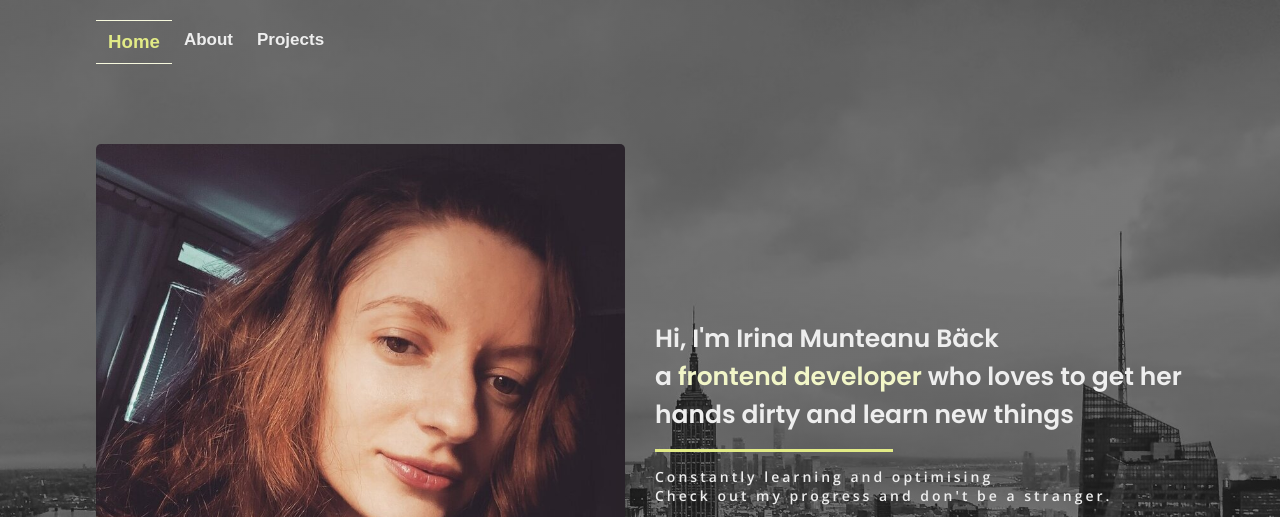
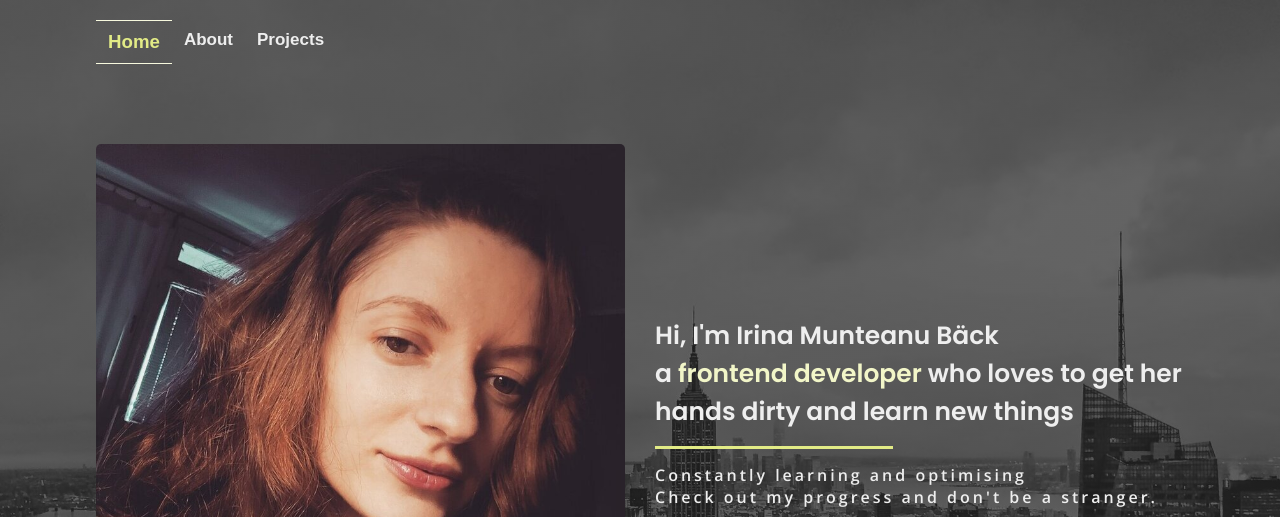
Before and after one commit to whatthefoobar/portfolio-landing-page, a plain HTML site: page index.html in a window 1280 px wide. Shown: the top 517 px of the page. Drawn offline with nearby package versions, Linux system fonts and the light colour scheme.

Commit message:
prettified home view

```diff
--- a/sass/_about.scss
+++ b/sass/_about.scss
@@ -1,5 +1,5 @@
 .about {
-  background-color: $primary-color-transparent;
+  // background-color: $primary-color-transparent;
   position: relative;
   display: flex;
   flex-direction: row;
@@ -29,6 +29,9 @@
       font-weight: 500;
       margin-bottom: 20px;
       color: $accent-color;
+    }
+    & p {
+      font-size: 1.6rem;
     }
   }
 
--- a/sass/_config.scss
+++ b/sass/_config.scss
@@ -1,5 +1,5 @@
 $primary-color: #272727;
-$primary-color-transparent: rgba(39, 39, 39, 0.6);
+$primary-color-transparent: rgba(39, 39, 39, 0.7);
 $secondary-color: #eee;
 $accent-color: #e2eb86;
 $accent-color--1: #b4cc4e;
--- a/sass/_projects.scss
+++ b/sass/_projects.scss
@@ -1,13 +1,16 @@
 .projects {
-  background-color: $primary-color-transparent;
+  // background-color: $primary-color-transparent;
   padding: 50px 0;
   margin-top: 3vh;
 
   &__title {
-    font-size: 26px;
+    font-size: 2.6rem;
     font-weight: 500;
     margin-bottom: 20px;
     color: $accent-color;
+  }
+  &__text p {
+    font-size: 1.6rem;
   }
 
   &__container {
--- a/sass/main.scss
+++ b/sass/main.scss
@@ -13,25 +13,21 @@
   max-width: 85%;
   margin: 0 auto;
 
-  // @include query(lg-tablet) {
-  //   width: 1100px;
-  //   max-width: 65%;
-  // }
-
   &-intro {
     max-width: 1100px;
     margin: 10vh auto;
     display: grid;
     gap: 3rem;
-    grid-template-columns: 1fr 1fr;
+    grid-template-columns: repeat(2, 1fr);
     align-items: center;
+    justify-content: center;
 
     @include query(lg-tablet) {
-      display: block;
+      grid-template-columns: 1fr;
     }
-    // @include query(tablet) {
-    //   flex-direction: column-reverse;
-    // }
+    @include query(tablet) {
+      grid-template-columns: 1fr;
+    }
 
     // @include query(mobile) {
     //   flex-direction: column-reverse;
@@ -64,16 +60,19 @@
         padding: 2rem;
         z-index: 10;
       }
-      @include query(sm-tablet) {
-        position: relative;
-        background-color: rgba(51, 51, 51, 0.4);
+      @include query(tablet) {
+        grid-template-columns: 1fr;
+      }
+      // @include query(sm-tablet) {
+      //   position: relative;
+      //   background-color: rgba(51, 51, 51, 0.4);
 
-        border: 3px solid $accent-color;
-        margin-block-start: -25vh;
-        margin-inline-start: 4vh;
-        padding: 2rem;
-        z-index: 10;
-      }
+      //   border: 3px solid $accent-color;
+      //   margin-block-start: -25vh;
+      //   margin-inline-start: 4vh;
+      //   padding: 2rem;
+      //   z-index: 10;
+      // }
 
       @include query(mobile) {
         border: 3px solid $accent-color;
@@ -87,9 +86,14 @@
         & span {
           color: lighten($accent-color, 15%);
         }
+        @include query(tablet) {
+          font-size: 2rem;
+          font-weight: 600;
+          // text-indent: 0;
+        }
         @include query(mobile) {
-          font-size: 2.2rem;
-          font-weight: 400;
+          font-size: 1.8rem;
+          font-weight: 600;
           // text-indent: 0;
         }
       }
@@ -118,7 +122,7 @@
         }
       }
       .main__description {
-        font-size: 1.4rem;
+        font-size: 1.6rem;
         font-weight: 600;
         letter-spacing: 3px;
       }
```
Also changed, not shown: css/main.css.
